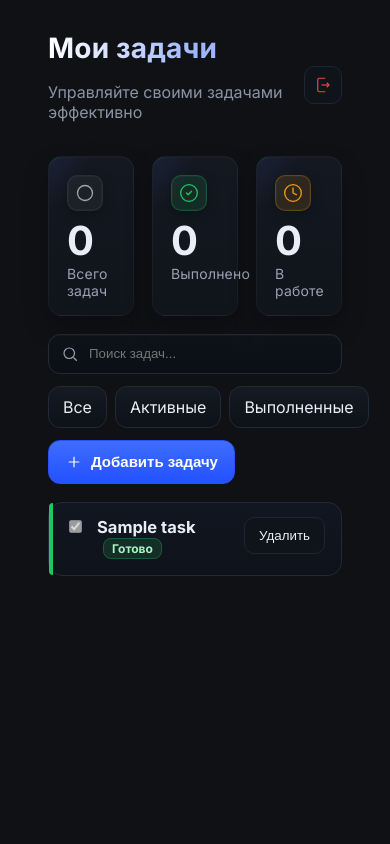
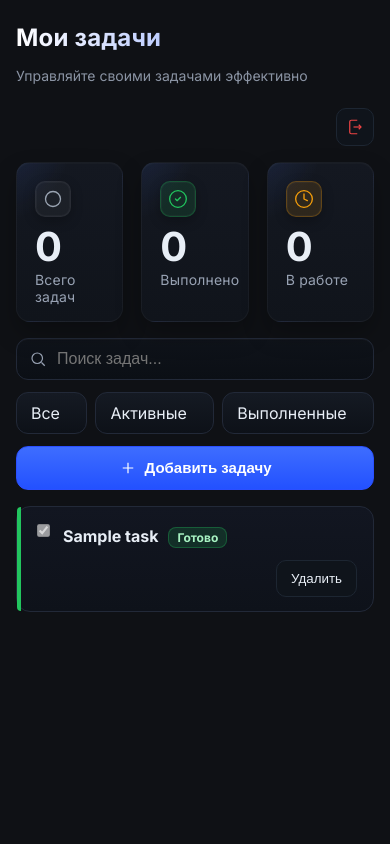
Before and after one commit to nikitaorlovski/ToDoList-API, a Python web app: template templates/tasks.html in a window 390 px wide. Run offline with Jinja, Linux system fonts and the light colour scheme; the template is opened without the code that fills it: most values are stand-ins (such as "Sample title", 1, 10 or a date in 2020).

Commit message:
upd media css

```diff
--- a/static/styles.css
+++ b/static/styles.css
@@ -318,3 +318,162 @@ textarea.form-control{ min-height: 140px; resize: vertical; line-height: 1.5; }
   justify-content: flex-end;
   gap: 10px;
 }
+
+/* ====== Мобильный патч (вставить в КОНЕЦ файла) ====== */
+
+/* Базовые улучшения для тача */
+:root{
+  --container-pad: 24px;
+}
+@media (max-width: 640px){
+  :root{ --container-pad: max(16px, env(safe-area-inset-left,0px)); }
+}
+* { -webkit-tap-highlight-color: transparent; }
+button, a { touch-action: manipulation; }
+input, select, textarea { font-size: 16px; } /* чтобы iOS не зумил */
+
+/* Контейнер и страница */
+.container{
+  padding: calc(var(--container-pad)) calc(max(16px, env(safe-area-inset-right,0px)))
+           calc(24px + env(safe-area-inset-bottom,0px))
+           calc(var(--container-pad));
+}
+.page{
+  padding: 8px 0 24px;  /* убираем лишние боковые паддинги — и так есть у .container */
+  gap: 16px;
+}
+
+/* Заголовок страницы: перенос в столбик на узких */
+@media (max-width: 640px){
+  .page-head{ flex-direction: column; align-items: stretch; gap: 10px; }
+  .page-head .title{ font-size: 24px; }
+  .page-head .muted{ font-size: 14px; }
+  .page-head .head-actions{ align-self: flex-end; }
+}
+
+/* ====== Статистика ====== */
+.stats{ grid-template-columns: repeat(3, minmax(0,1fr)); }
+@media (max-width: 880px){
+  .stats{ grid-template-columns: repeat(2, minmax(0,1fr)); }
+}
+@media (max-width: 640px){
+  .stats{ grid-template-columns: 1fr; }
+  .stat{ padding: 14px; }
+  .stat-num{ font-size: 28px; }
+}
+
+/* ====== Тулбар ====== */
+.toolbar{
+  display: grid;
+  grid-template-columns: 1fr auto auto;
+  gap: 10px;
+}
+@media (max-width: 820px){
+  .toolbar{ grid-template-columns: 1fr; }
+  .toolbar .search{ order: 1; }
+  .toolbar .filters{ order: 2; display: grid; grid-auto-flow: column; gap: 8px; overflow-x: auto; }
+  .toolbar .btn{ order: 3; width: 100%; }
+}
+.filters .pill{ white-space: nowrap; }
+
+/* ====== Список задач ====== */
+.task-list{ gap: 10px; }
+.task{
+  padding: 14px 12px 14px 16px;
+  min-height: 56px;           /* удобная «тап-зона» */
+}
+.task-main{ gap: 10px; }
+.task-title{ font-size: 16px; line-height: 1.25; }
+.task .badge{ margin-top: 6px; display: inline-block; } /* если заголовок переносится */
+@media (hover: none){
+  .task:hover{ transform:none; box-shadow:none; }      /* без «скачков» на тач */
+}
+
+/* Кнопка Удалить справа — не ломать строку на мобилке */
+.task-actions{ display:flex; align-items:center; gap:8px; margin-left: 8px; }
+@media (max-width: 480px){
+  .task{ flex-direction: column; gap: 8px; }
+  .task-actions{ justify-content: flex-end; }
+}
+
+/* ====== Пейджер ====== */
+.pager{ display: grid; grid-template-columns: 1fr auto 1fr; align-items: center; gap: 8px; }
+@media (max-width: 480px){
+  .pager{ grid-template-columns: 1fr; text-align: center; }
+  .pager .pill{ width: 100%; }
+}
+
+/* ====== Диалоги ====== */
+.task-dialog{ inset: unset; }
+.dialog-card{
+  width: clamp(320px, 92vw, 720px);
+  max-height: 92vh;
+  padding: 18px;
+  border-radius: 16px;
+}
+.task-dialog .dialog-body{
+  max-height: none;
+  overflow: auto;
+  -webkit-overflow-scrolling: touch;
+  padding-right: 4px;
+}
+.dialog-close{ top: 10px; right: 10px; }
+.dialog-title{ font-size: 22px; margin-right: 40px; }
+
+.dialog-foot{
+  padding: 10px 0 0;
+  gap: 10px;
+}
+.dialog-foot .btn{ min-width: 160px; }
+
+/* Поля в две колонки на широком, в столбик — по умолчанию уже так */
+@media (max-width: 720px){
+  .form-row--2{ grid-template-columns: 1fr; }
+}
+
+/* Мобильная версия диалога почти на весь экран */
+@media (max-width: 640px){
+  .dialog-card{
+    width: 100vw;
+    height: 96dvh;
+    max-height: 96dvh;
+    border-radius: 14px;
+    padding: 16px;
+  }
+  .dialog-foot{ position: sticky; bottom: 0; background: linear-gradient(to top, rgba(18,24,32,1) 70%, rgba(18,24,32,0)); }
+}
+
+/* Компактный диалог удаления на мобилке */
+.small-dialog .dialog-card{
+  width: min(440px, 92vw);
+  padding: 18px;
+}
+@media (max-width: 480px){
+  .small-dialog .dialog-card{ width: 92vw; }
+}
+
+/* ====== Страница авторизации/регистрации ====== */
+.container--auth{ padding: 16px; }
+.auth-card{ width: min(460px, 92vw); border-radius: 14px; }
+.auth-body{ padding: 24px 20px; }
+.auth-title{ font-size: 28px; }
+.auth-sub{ font-size: 14px; }
+.auth-label{ font-size: 13px; }
+.auth-input{ padding: 12px 44px; min-height: 44px; }  /* ≥44px — удобно пальцем */
+.auth-row{ min-height: 44px; }
+.auth-eye{ right: 6px; }
+.auth-btn{ padding: 12px 14px; }
+
+/* ====== Мелкие улучшения и доступность ====== */
+.clickable{ -webkit-tap-highlight-color: rgba(255,255,255,0.05); }
+:focus-visible{
+  outline: 2px solid rgba(76,125,255,.6);
+  outline-offset: 3px;
+  border-radius: 12px;
+}
+.mono{ word-break: break-all; }
+
+/* Если шрифт крупнее в системных настройках — пусть блоки «дышат» */
+@media (prefers-reduced-motion: reduce){
+  *{ transition: none !important; }
+}
```
